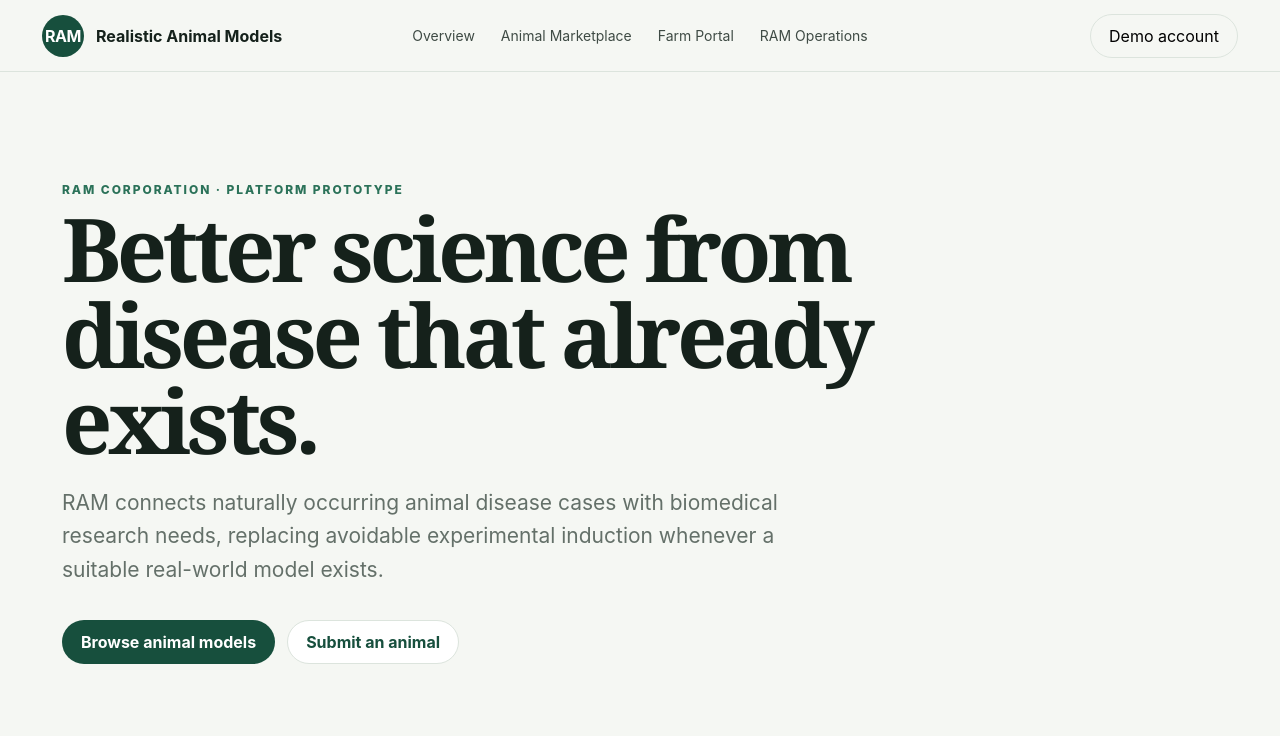
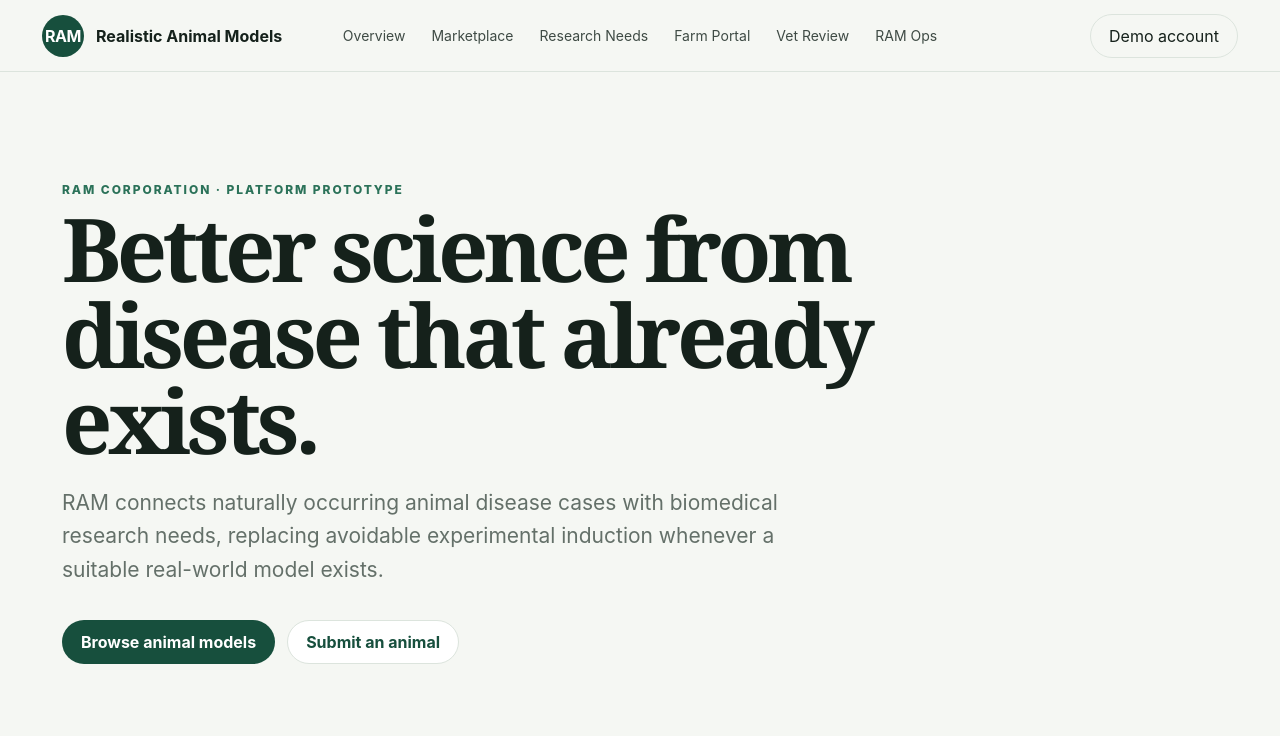
Before and after one commit to neophilism/RAM-Marketplace, a Next.js app: page / in a window 1280 px wide. Shown: the top 736 px of the page. Built offline with nearby package versions, Linux system fonts and the light colour scheme.

Commit message:
ui: add research and veterinary workspaces

```diff
--- a/components/nav.tsx
+++ b/components/nav.tsx
@@ -2,9 +2,11 @@ import Link from "next/link";
 
 const links = [
   { href: "/", label: "Overview" },
-  { href: "/marketplace", label: "Animal Marketplace" },
+  { href: "/marketplace", label: "Marketplace" },
+  { href: "/research", label: "Research Needs" },
   { href: "/farm", label: "Farm Portal" },
-  { href: "/ops", label: "RAM Operations" }
+  { href: "/vet", label: "Vet Review" },
+  { href: "/ops", label: "RAM Ops" }
 ];
 
 export function Nav() {
@@ -17,7 +19,7 @@ export function Nav() {
       <nav aria-label="Primary navigation">
         {links.map((link) => <Link key={link.href} href={link.href}>{link.label}</Link>)}
       </nav>
-      <button className="ghostButton" type="button">Demo account</button>
+      <Link className="ghostButton" href="/account">Demo account</Link>
     </header>
   );
 }
```
